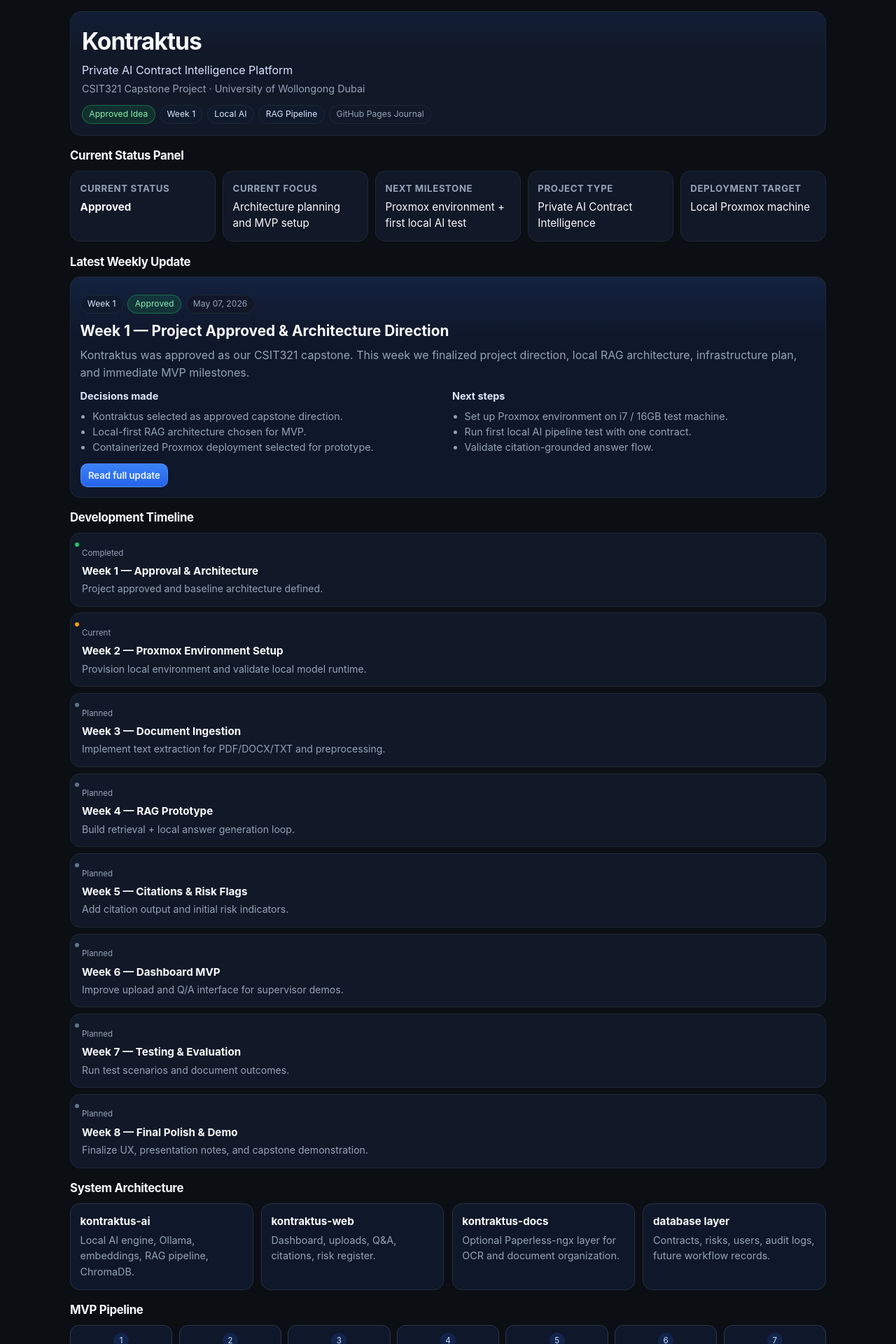
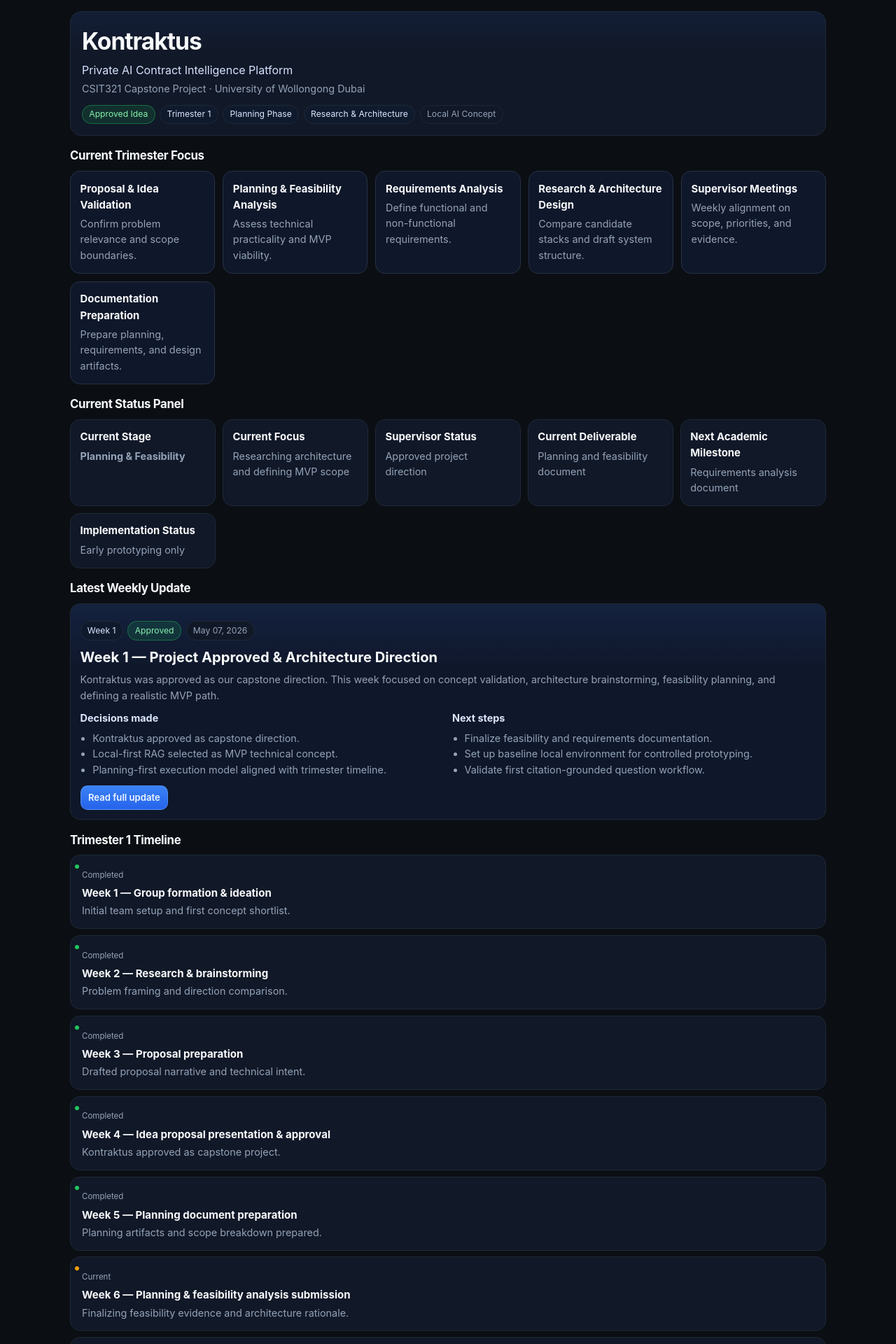
Before and after one commit to kontraktus/logo, a Jekyll site: the page built from index.html, in a window 1280 px wide. Shown: the top 1920 px of the page at 70% size. Built offline with Jekyll 4.4.1, drawn with Linux system fonts in a browser that asks for light colours; some of the changed text lies outside the part shown.

Commit message:
Align site with Trimester 1 planning phase.
Shift the homepage from implementation-heavy dashboard language to an academic planning workspace: trimester focus cards, planning-oriented status panel, realistic Week 1-11 timeline, conceptual architecture/workflow labels, and research/decision/risk sections. Update Week 1 post to reflect approval and initial planning scope.

```diff
--- a/_posts/2026-05-07-week-1-kontraktus-approved.md
+++ b/_posts/2026-05-07-week-1-kontraktus-approved.md
@@ -1,65 +1,69 @@
 ---
 layout: post
-title: "Week 1 Update — Kontraktus Approved"
+title: "Week 1 — Idea Approved & Initial Planning"
 date: 2026-05-07
 week: 1
 status: "Approved"
 tags: [Capstone, AI, Contracts, RAG, Local AI]
-summary: "Kontraktus was approved as our CSIT321 capstone. This week we finalized project direction, local RAG architecture, infrastructure plan, and immediate MVP milestones."
+summary: "Kontraktus was approved as our capstone direction. This week focused on concept validation, architecture brainstorming, feasibility planning, and defining a realistic MVP path."
 ---
 
 ## Overview
 
-Kontraktus has been approved as our CSIT321 capstone project.
-The project is a private AI-powered contract intelligence platform focused on local processing, citation-grounded answers, and risk-aware contract review.
+Kontraktus has been approved as our CSIT321 capstone project direction.
+It is a private AI-powered contract intelligence concept focused on local processing, citation-grounded answers, and risk-aware contract review.
 
 ## What Happened This Week
 
-This week we finalized the project selection, confirmed the MVP boundaries, and aligned on an architecture-first execution plan.
+This week we completed concept validation and aligned on early planning priorities with supervisor guidance.
+The team focused on project scope clarity, feasibility thinking, and architecture brainstorming rather than full implementation.
 
 <div class="callout">
-<strong>Week 1 result:</strong> Approved project direction + technical baseline for implementation.
+<strong>Week 1 outcome:</strong> approved direction + planning baseline for next-stage requirements and design work.
 </div>
 
 ## Project Direction
 
-Kontraktus is not intended to behave like a normal chatbot.
-The system is designed to retrieve relevant contract clauses first, then produce an answer using only those retrieved clauses.
+Kontraktus is not designed as a generic chatbot.
+The core approach is contract-grounded reasoning:
+retrieve relevant clauses first, then generate answers using only retrieved context.
 
-The objective is reliable, auditable contract intelligence rather than generic conversational responses.
+This direction supports explainability, privacy, and supervisor-verifiable evidence.
 
 ## Technical Approach
 
-The first MVP follows a local RAG workflow:
+The proposed MVP workflow is local RAG-oriented:
 
-1. Upload contract documents (PDF, DOCX, TXT)
+1. Upload contract files (PDF, DOCX, TXT)
 2. Extract text
-3. Chunk by meaningful sections
+3. Chunk document content into meaningful sections
 4. Generate embeddings
-5. Store chunks in a vector database
-6. Retrieve relevant clauses
-7. Analyze using a local LLM
-8. Return answers with citations
+5. Store chunks in vector search
+6. Retrieve relevant clauses for each question
+7. Generate answer with local LLM using retrieved context only
+8. Return answer with citations
 
 <div class="diagram">
 Upload → Extract → Chunk → Embed → Retrieve → Analyze → Cite
 </div>
 
+At this stage, this remains a planned architecture with early prototyping activity.
+
 ## Infrastructure Plan
 
-Deployment target is a local Proxmox machine.
-Current test hardware: <strong>i7 12th Gen laptop, 16GB RAM</strong>.
+Deployment target is a local Proxmox environment.
+Current available test machine: <strong>i7 12th Gen laptop with 16GB RAM</strong>.
 
-Planned service containers:
+Planned container/services:
 
-- <strong>kontraktus-ai</strong> — Ollama, Python, LangChain/LlamaIndex, ChromaDB, RAG orchestration
-- <strong>kontraktus-web</strong> — dashboard for uploads, Q&amp;A, citations, and risk register
-- <strong>kontraktus-docs</strong> — optional Paperless-ngx layer for OCR/document organization
-- <strong>database layer</strong> — contracts, risks, users, audit logs, and future workflow records
+- <strong>kontraktus-ai</strong> — local AI services (Ollama, Python, LangChain/LlamaIndex, ChromaDB)
+- <strong>kontraktus-web</strong> — upload and Q/A interface with citations/risk display
+- <strong>kontraktus-docs</strong> — optional Paperless-ngx for OCR/document organization
+- <strong>database layer</strong> — contracts, risks, users, audit logs, and future workflows
 
 ## Long-Term Vision
 
-Kontraktus should remain a general contract intelligence platform, while allowing domain-specific interfaces and risk libraries over time.
+Kontraktus should remain a general contract intelligence platform while supporting specialized domain views over time.
 
 Examples:
 
@@ -70,8 +74,11 @@ Examples:
 
 ## Next Steps
 
-Immediate milestone for Week 2:
+Near-term academic focus:
 
-- Set up Proxmox environment
-- Run first local AI pipeline test
-- Build vertical slice: upload contract → ask question → receive citation-grounded answer
+- complete planning and feasibility documentation,
+- prepare requirements analysis,
+- continue architecture design,
+- run controlled early prototyping to validate local RAG feasibility.
+
+The implementation-heavy phase is expected to expand significantly in the next trimester.
--- a/assets/css/style.css
+++ b/assets/css/style.css
@@ -17,7 +17,7 @@ html,
 body {
   margin: 0;
   padding: 0;
-  background: radial-gradient(1100px 420px at 80% -30%, rgba(37, 99, 235, 0.2), transparent), var(--bg);
+  background: radial-gradient(1100px 420px at 80% -30%, rgba(37, 99, 235, 0.18), transparent), var(--bg);
   color: var(--text);
   font-family: Inter, "Segoe UI", system-ui, -apple-system, sans-serif;
   line-height: 1.55;
@@ -35,7 +35,7 @@ a:hover { text-decoration: underline; }
 .dashboard { display: grid; gap: 0.95rem; }
 
 .project-header {
-  background: linear-gradient(180deg, rgba(37, 99, 235, 0.08), transparent 34%), var(--card);
+  background: linear-gradient(180deg, rgba(37, 99, 235, 0.08), transparent 35%), var(--card);
   border: 1px solid var(--border);
   border-radius: 16px;
   padding: 1rem;
@@ -99,11 +99,42 @@ a:hover { text-decoration: underline; }
 .timeline-item,
 .infra-card,
 .featured-update,
+.focus-card,
 .post-card {
   background: var(--card);
   border: 1px solid var(--border);
   border-radius: 14px;
   padding: 0.85rem;
+}
+
+.grid { display: grid; gap: 0.7rem; }
+.grid-2 { grid-template-columns: repeat(auto-fit, minmax(230px, 1fr)); }
+.grid-3 { grid-template-columns: repeat(auto-fit, minmax(180px, 1fr)); }
+
+.focus-card {
+  background: linear-gradient(180deg, rgba(59, 130, 246, 0.08), transparent 45%), var(--card-2);
+}
+
+.focus-card h3,
+.status-item h3,
+.infra-card h3,
+.card h3,
+.metric-card h3,
+.post-teaser h3 {
+  margin: 0 0 0.28rem;
+  font-size: 0.93rem;
+}
+
+.focus-card p,
+.status-item p,
+.infra-card p,
+.card p,
+.metric-card p,
+.post-teaser p,
+.timeline-item p {
+  margin: 0;
+  color: var(--muted);
+  font-size: 0.9rem;
 }
 
 .status-grid {
@@ -112,29 +143,16 @@ a:hover { text-decoration: underline; }
   grid-template-columns: repeat(auto-fit, minmax(190px, 1fr));
 }
 
-.status-item h3 {
-  margin: 0 0 0.28rem;
-  font-size: 0.83rem;
-  text-transform: uppercase;
-  letter-spacing: 0.045em;
-  color: var(--muted);
-}
-
-.status-item p { margin: 0; font-size: 0.95rem; }
-
 .featured-update {
-  background: linear-gradient(180deg, rgba(59, 130, 246, 0.1), transparent 28%), var(--card-2);
+  background: linear-gradient(180deg, rgba(59, 130, 246, 0.1), transparent 30%), var(--card-2);
 }
 
 .featured-update h3 {
   margin: 0.55rem 0 0.35rem;
-  font-size: clamp(1.05rem, 3vw, 1.3rem);
+  font-size: clamp(1.04rem, 3vw, 1.26rem);
 }
 
-.summary {
-  margin: 0;
-  color: var(--muted);
-}
+.summary { margin: 0; color: var(--muted); }
 
 .featured-columns {
   margin-top: 0.65rem;
@@ -172,6 +190,7 @@ a:hover { text-decoration: underline; }
 }
 
 .btn:hover { text-decoration: none; filter: brightness(1.05); }
+.btn-inline { margin-top: 0.6rem; }
 
 .timeline {
   display: grid;
@@ -207,35 +226,15 @@ a:hover { text-decoration: underline; }
 .timeline-item strong {
   display: block;
   margin-bottom: 0.18rem;
-  font-size: 0.95rem;
+  font-size: 0.94rem;
 }
 
-.timeline-item p {
-  margin: 0;
-  color: var(--muted);
-  font-size: 0.88rem;
-}
-
-.grid { display: grid; gap: 0.7rem; }
-.grid-2 { grid-template-columns: repeat(auto-fit, minmax(230px, 1fr)); }
-.grid-3 { grid-template-columns: repeat(auto-fit, minmax(180px, 1fr)); }
-
-.infra-card {
+.infra-card,
+.metric-card,
+.post-teaser,
+.focus-card {
   background: var(--card-2);
   border-color: #273246;
-}
-
-.infra-card h3 {
-  margin: 0 0 0.28rem;
-  font-size: 0.95rem;
-}
-
-.infra-card p,
-.metric-card p,
-.post-teaser p {
-  margin: 0;
-  color: var(--muted);
-  font-size: 0.9rem;
 }
 
 .pipeline-grid {
@@ -267,17 +266,10 @@ a:hover { text-decoration: underline; }
   margin-bottom: 0.25rem;
 }
 
-.pipe-step strong {
-  font-size: 0.82rem;
-}
-
-.metric-card {
-  text-align: left;
-  background: var(--card-2);
-}
+.pipe-step strong { font-size: 0.82rem; }
 
 .metric {
-  font-size: 1.02rem;
+  font-size: 1.01rem;
   font-weight: 650;
   margin-bottom: 0.2rem;
 }
@@ -287,12 +279,8 @@ a:hover { text-decoration: underline; }
   gap: 0.65rem;
 }
 
-.post-teaser h3 {
-  margin: 0.4rem 0 0.3rem;
-  font-size: 1rem;
-}
-
-.post-tags-inline {
+.post-tags-inline,
+.post-tags {
   margin-top: 0.52rem;
   display: flex;
   flex-wrap: wrap;
@@ -307,8 +295,6 @@ a:hover { text-decoration: underline; }
   padding: 0.16rem 0.5rem;
 }
 
-.btn-inline { margin-top: 0.6rem; }
-
 /* Post page */
 .post-page { padding-top: 1.15rem; }
 
@@ -317,20 +303,17 @@ a:hover { text-decoration: underline; }
   font-size: 0.88rem;
 }
 
-.post-card {
-  margin-top: 0.7rem;
-  background: var(--card);
-}
+.post-card { margin-top: 0.7rem; }
 
 .post-header h1 {
   margin: 0.5rem 0 0.35rem;
-  font-size: clamp(1.3rem, 4vw, 1.95rem);
+  font-size: clamp(1.28rem, 4vw, 1.9rem);
 }
 
 .post-content h2 {
   margin-top: 1.25rem;
   margin-bottom: 0.4rem;
-  font-size: 1.05rem;
+  font-size: 1.04rem;
 }
 
 .post-content p,
@@ -357,17 +340,8 @@ a:hover { text-decoration: underline; }
   font-size: 0.84rem;
 }
 
-.post-tags {
-  margin-top: 1rem;
-  display: flex;
-  flex-wrap: wrap;
-  gap: 0.35rem;
-}
-
 @media (max-width: 900px) {
-  .pipeline-grid {
-    grid-template-columns: repeat(4, minmax(0, 1fr));
-  }
+  .pipeline-grid { grid-template-columns: repeat(4, minmax(0, 1fr)); }
 }
 
 @media (max-width: 640px) {
@@ -381,14 +355,13 @@ a:hover { text-decoration: underline; }
   .timeline-item,
   .infra-card,
   .featured-update,
+  .focus-card,
   .post-card {
     padding: 0.75rem;
     border-radius: 12px;
   }
 
-  .pipeline-grid {
-    grid-template-columns: 1fr;
-  }
+  .pipeline-grid { grid-template-columns: 1fr; }
 
   .pipe-step {
     min-height: 60px;
@@ -400,7 +373,5 @@ a:hover { text-decoration: underline; }
     gap: 0.45rem;
   }
 
-  .pipe-step span {
-    margin: 0;
-  }
+  .pipe-step span { margin: 0; }
 }
--- a/index.html
+++ b/index.html
@@ -17,36 +17,34 @@
         <p class="project-meta">CSIT321 Capstone Project · University of Wollongong Dubai</p>
         <div class="badge-row">
           <span class="chip chip-status">Approved Idea</span>
-          <span class="chip">Week 1</span>
-          <span class="chip">Local AI</span>
-          <span class="chip">RAG Pipeline</span>
-          <span class="chip chip-muted">GitHub Pages Journal</span>
+          <span class="chip">Trimester 1</span>
+          <span class="chip">Planning Phase</span>
+          <span class="chip">Research &amp; Architecture</span>
+          <span class="chip chip-muted">Local AI Concept</span>
         </div>
       </header>
 
       <section class="section">
+        <h2 class="section-title">Current Trimester Focus</h2>
+        <div class="grid grid-3">
+          <article class="focus-card"><h3>Proposal &amp; Idea Validation</h3><p>Confirm problem relevance and scope boundaries.</p></article>
+          <article class="focus-card"><h3>Planning &amp; Feasibility Analysis</h3><p>Assess technical practicality and MVP viability.</p></article>
+          <article class="focus-card"><h3>Requirements Analysis</h3><p>Define functional and non-functional requirements.</p></article>
+          <article class="focus-card"><h3>Research &amp; Architecture Design</h3><p>Compare candidate stacks and draft system structure.</p></article>
+          <article class="focus-card"><h3>Supervisor Meetings</h3><p>Weekly alignment on scope, priorities, and evidence.</p></article>
+          <article class="focus-card"><h3>Documentation Preparation</h3><p>Prepare planning, requirements, and design artifacts.</p></article>
+        </div>
+      </section>
+
+      <section class="section">
         <h2 class="section-title">Current Status Panel</h2>
         <div class="status-grid">
-          <article class="status-item">
-            <h3>Current Status</h3>
-            <p><strong>Approved</strong></p>
-          </article>
-          <article class="status-item">
-            <h3>Current Focus</h3>
-            <p>Architecture planning and MVP setup</p>
-          </article>
-          <article class="status-item">
-            <h3>Next Milestone</h3>
-            <p>Proxmox environment + first local AI test</p>
-          </article>
-          <article class="status-item">
-            <h3>Project Type</h3>
-            <p>Private AI Contract Intelligence</p>
-          </article>
-          <article class="status-item">
-            <h3>Deployment Target</h3>
-            <p>Local Proxmox machine</p>
-          </article>
+          <article class="status-item"><h3>Current Stage</h3><p><strong>Planning &amp; Feasibility</strong></p></article>
+          <article class="status-item"><h3>Current Focus</h3><p>Researching architecture and defining MVP scope</p></article>
+          <article class="status-item"><h3>Supervisor Status</h3><p>Approved project direction</p></article>
+          <article class="status-item"><h3>Current Deliverable</h3><p>Planning and feasibility document</p></article>
+          <article class="status-item"><h3>Next Academic Milestone</h3><p>Requirements analysis document</p></article>
+          <article class="status-item"><h3>Implementation Status</h3><p>Early prototyping only</p></article>
         </div>
       </section>
 
@@ -66,17 +64,17 @@
             <div>
               <h4>Decisions made</h4>
               <ul>
-                <li>Kontraktus selected as approved capstone direction.</li>
-                <li>Local-first RAG architecture chosen for MVP.</li>
-                <li>Containerized Proxmox deployment selected for prototype.</li>
+                <li>Kontraktus approved as capstone direction.</li>
+                <li>Local-first RAG selected as MVP technical concept.</li>
+                <li>Planning-first execution model aligned with trimester timeline.</li>
               </ul>
             </div>
             <div>
               <h4>Next steps</h4>
               <ul>
-                <li>Set up Proxmox environment on i7 / 16GB test machine.</li>
-                <li>Run first local AI pipeline test with one contract.</li>
-                <li>Validate citation-grounded answer flow.</li>
+                <li>Finalize feasibility and requirements documentation.</li>
+                <li>Set up baseline local environment for controlled prototyping.</li>
+                <li>Validate first citation-grounded question workflow.</li>
               </ul>
             </div>
           </div>
@@ -88,43 +86,34 @@
       </section>
 
       <section class="section">
-        <h2 class="section-title">Development Timeline</h2>
+        <h2 class="section-title">Trimester 1 Timeline</h2>
         <div class="timeline">
-          <article class="timeline-item done"><span class="timeline-status">Completed</span><strong>Week 1 — Approval &amp; Architecture</strong><p>Project approved and baseline architecture defined.</p></article>
-          <article class="timeline-item current"><span class="timeline-status">Current</span><strong>Week 2 — Proxmox Environment Setup</strong><p>Provision local environment and validate local model runtime.</p></article>
-          <article class="timeline-item"><span class="timeline-status">Planned</span><strong>Week 3 — Document Ingestion</strong><p>Implement text extraction for PDF/DOCX/TXT and preprocessing.</p></article>
-          <article class="timeline-item"><span class="timeline-status">Planned</span><strong>Week 4 — RAG Prototype</strong><p>Build retrieval + local answer generation loop.</p></article>
-          <article class="timeline-item"><span class="timeline-status">Planned</span><strong>Week 5 — Citations &amp; Risk Flags</strong><p>Add citation output and initial risk indicators.</p></article>
-          <article class="timeline-item"><span class="timeline-status">Planned</span><strong>Week 6 — Dashboard MVP</strong><p>Improve upload and Q/A interface for supervisor demos.</p></article>
-          <article class="timeline-item"><span class="timeline-status">Planned</span><strong>Week 7 — Testing &amp; Evaluation</strong><p>Run test scenarios and document outcomes.</p></article>
-          <article class="timeline-item"><span class="timeline-status">Planned</span><strong>Week 8 — Final Polish &amp; Demo</strong><p>Finalize UX, presentation notes, and capstone demonstration.</p></article>
+          <article class="timeline-item done"><span class="timeline-status">Completed</span><strong>Week 1 — Group formation &amp; ideation</strong><p>Initial team setup and first concept shortlist.</p></article>
+          <article class="timeline-item done"><span class="timeline-status">Completed</span><strong>Week 2 — Research &amp; brainstorming</strong><p>Problem framing and direction comparison.</p></article>
+          <article class="timeline-item done"><span class="timeline-status">Completed</span><strong>Week 3 — Proposal preparation</strong><p>Drafted proposal narrative and technical intent.</p></article>
+          <article class="timeline-item done"><span class="timeline-status">Completed</span><strong>Week 4 — Idea proposal presentation &amp; approval</strong><p>Kontraktus approved as capstone project.</p></article>
+          <article class="timeline-item done"><span class="timeline-status">Completed</span><strong>Week 5 — Planning document preparation</strong><p>Planning artifacts and scope breakdown prepared.</p></article>
+          <article class="timeline-item current"><span class="timeline-status">Current</span><strong>Week 6 — Planning &amp; feasibility analysis submission</strong><p>Finalizing feasibility evidence and architecture rationale.</p></article>
+          <article class="timeline-item"><span class="timeline-status">Planned</span><strong>Week 7 — Requirements gathering</strong><p>Collecting and structuring core system requirements.</p></article>
+          <article class="timeline-item"><span class="timeline-status">Planned</span><strong>Week 8 — Requirements analysis submission</strong><p>Submitting validated requirements document.</p></article>
+          <article class="timeline-item"><span class="timeline-status">Planned</span><strong>Week 9 — First panel presentation</strong><p>Presenting progress, feasibility, and direction.</p></article>
+          <article class="timeline-item"><span class="timeline-status">Planned</span><strong>Week 10 — Design document preparation</strong><p>Preparing architecture and component-level design.</p></article>
+          <article class="timeline-item"><span class="timeline-status">Planned</span><strong>Week 11 — Design document submission</strong><p>Submitting design package for next-trimester implementation.</p></article>
         </div>
       </section>
 
       <section class="section">
-        <h2 class="section-title">System Architecture</h2>
+        <h2 class="section-title">Planned MVP Architecture</h2>
         <div class="grid grid-2">
-          <article class="infra-card">
-            <h3>kontraktus-ai</h3>
-            <p>Local AI engine, Ollama, embeddings, RAG pipeline, ChromaDB.</p>
-          </article>
-          <article class="infra-card">
-            <h3>kontraktus-web</h3>
-            <p>Dashboard, uploads, Q&amp;A, citations, risk register.</p>
-          </article>
-          <article class="infra-card">
-            <h3>kontraktus-docs</h3>
-            <p>Optional Paperless-ngx layer for OCR and document organization.</p>
-          </article>
-          <article class="infra-card">
-            <h3>database layer</h3>
-            <p>Contracts, risks, users, audit logs, future workflow records.</p>
-          </article>
+          <article class="infra-card"><h3>kontraktus-ai</h3><p>Local AI engine, Ollama, embeddings, RAG pipeline, ChromaDB.</p></article>
+          <article class="infra-card"><h3>kontraktus-web</h3><p>Dashboard for uploads, Q&amp;A, citations, and risk register.</p></article>
+          <article class="infra-card"><h3>kontraktus-docs</h3><p>Optional Paperless-ngx layer for OCR and document organization.</p></article>
+          <article class="infra-card"><h3>database layer</h3><p>Contracts, risks, users, audit logs, and future workflow records.</p></article>
         </div>
       </section>
 
       <section class="section">
-        <h2 class="section-title">MVP Pipeline</h2>
+        <h2 class="section-title">Proposed AI Workflow</h2>
         <div class="pipeline-grid">
           <div class="pipe-step"><span>1</span><strong>Upload</strong></div>
           <div class="pipe-step"><span>2</span><strong>Extract</strong></div>
@@ -137,7 +126,7 @@
       </section>
 
       <section class="section">
-        <h2 class="section-title">Progress Metrics</h2>
+        <h2 class="section-title">Planning Metrics</h2>
         <div class="grid grid-3">
           <article class="metric-card"><div class="metric">100%</div><p>Local-first design</p></article>
           <article class="metric-card"><div class="metric">0</div><p>Cloud contract uploads</p></article>
@@ -145,6 +134,18 @@
           <article class="metric-card"><div class="metric">1</div><p>Approved capstone idea</p></article>
           <article class="metric-card"><div class="metric">16GB</div><p>RAM MVP target</p></article>
           <article class="metric-card"><div class="metric">i7 12th Gen</div><p>Test machine</p></article>
+        </div>
+      </section>
+
+      <section class="section">
+        <h2 class="section-title">Research Notes &amp; Decisions</h2>
+        <div class="grid grid-2">
+          <article class="card"><h3>Research Focus</h3><p>Local RAG systems and private AI for contract intelligence workflows.</p></article>
+          <article class="card"><h3>Current Challenge</h3><p>Balancing local AI performance with limited hardware resources.</p></article>
+          <article class="card"><h3>Planned Stack</h3><p>Ollama, ChromaDB, LangChain, Streamlit/Jekyll.</p></article>
+          <article class="card"><h3>Supervisor Feedback</h3><p>Focus on an achievable MVP before adding advanced workflows.</p></article>
+          <article class="card"><h3>Key Decisions</h3><p>Prioritize citation-grounded answers and privacy-preserving local processing.</p></article>
+          <article class="card"><h3>Current Risks/Challenges</h3><p>Scope creep, model latency on local hardware, and document quality variance.</p></article>
         </div>
       </section>
 
@@ -160,9 +161,7 @@
             </div>
             <h3>{{ post.title }}</h3>
             <p>{{ post.summary }}</p>
-            <div class="post-tags-inline">
-              {% for tag in post.tags %}<span class="tag">#{{ tag }}</span>{% endfor %}
-            </div>
+            <div class="post-tags-inline">{% for tag in post.tags %}<span class="tag">#{{ tag }}</span>{% endfor %}</div>
             <a class="btn btn-inline" href="{{ post.url | relative_url }}">Read more</a>
           </article>
           {% endfor %}
```
